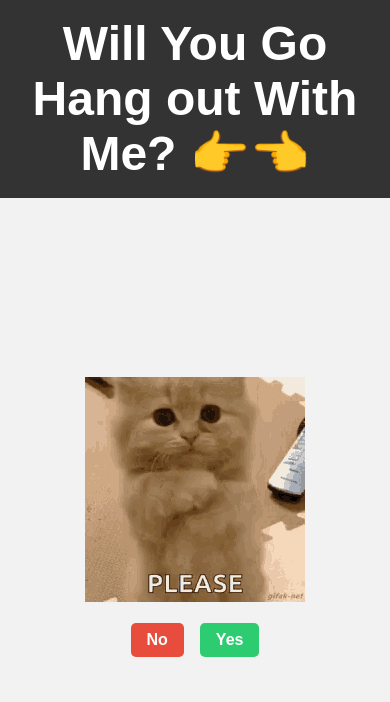
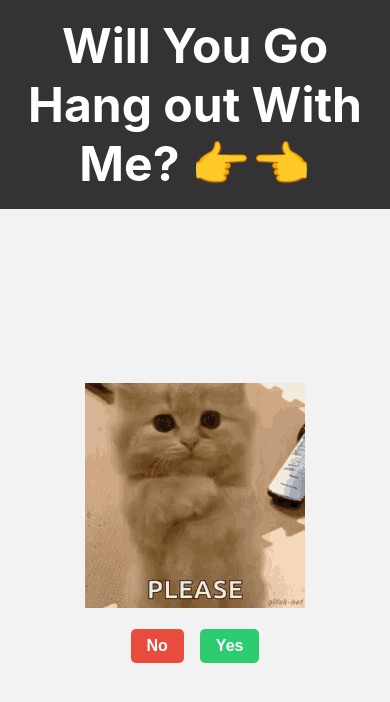
Before and after one commit to RefatHex/WhyNot, a website built with Parcel: page index.html in a window 390 px wide. Built offline with nearby package versions, Linux system fonts and the light colour scheme.

Commit message:
improved some styling

```diff
--- a/style.css
+++ b/style.css
@@ -9,30 +9,42 @@ body {
   height: 100%;
 }
 
+:root {
+  --body-color: #f2f2f2;
+  --heading-color: #fff;
+}
+
 body {
+  background-color: var(--body-color);
   display: flex;
   flex-direction: column;
+  font-family: Inter, Arial, Helvetica, sans-serif;
+  font-size: 1.2rem;
   justify-content: space-between;
-  font-family: sans-serif;
-  font-size: 1.2rem;
-  background-color: #f2f2f2;
 }
 
 header {
   background-color: #333;
-  color: #fff;
+  color: var(--heading-color);
   padding: 1rem;
   text-align: center;
 }
 
 main {
+  align-items: center;
   display: flex;
   flex-direction: column;
-  align-items: center;
+  height: 100%;
   justify-content: center;
-  height: 100%;
 }
-
+@media screen and (max-width: 768px) {
+  header {
+    font-size: 1.5rem;
+  }
+  main {
+    padding: 1rem;
+  }
+}
 .gif-container {
   margin-bottom: 1rem;
 }
@@ -40,7 +52,6 @@ main {
 .gif-container img {
   max-width: 100%;
   height: auto;
-
 }
 
 .button-container {
@@ -60,6 +71,17 @@ button {
 
 button:hover {
   transform: scale(1.1);
+}
+
+@media screen and (max-width: 768px) {
+  .gif-container {
+    margin-bottom: 0.5rem;
+  }
+  button {
+    padding: 0.5rem 1rem;
+    margin: 0.5rem;
+    font-size: 1rem;
+  }
 }
 
 #no-button {
@@ -123,23 +145,3 @@ button:hover {
     transform: rotate(0);
   }
 }
-
-
-
-@media screen and (max-width: 768px) {
-  header {
-    font-size: 1.5rem;
-  }
-  main {
-    padding: 1rem;
-  }
-  .gif-container {
-    /* margin-top: 20px; */
-    margin-bottom: 0.5rem;
-  }
-  button {
-    padding: 0.5rem 1rem;
-    margin: 0.5rem;
-    font-size: 1rem;
-  }
-}
```
